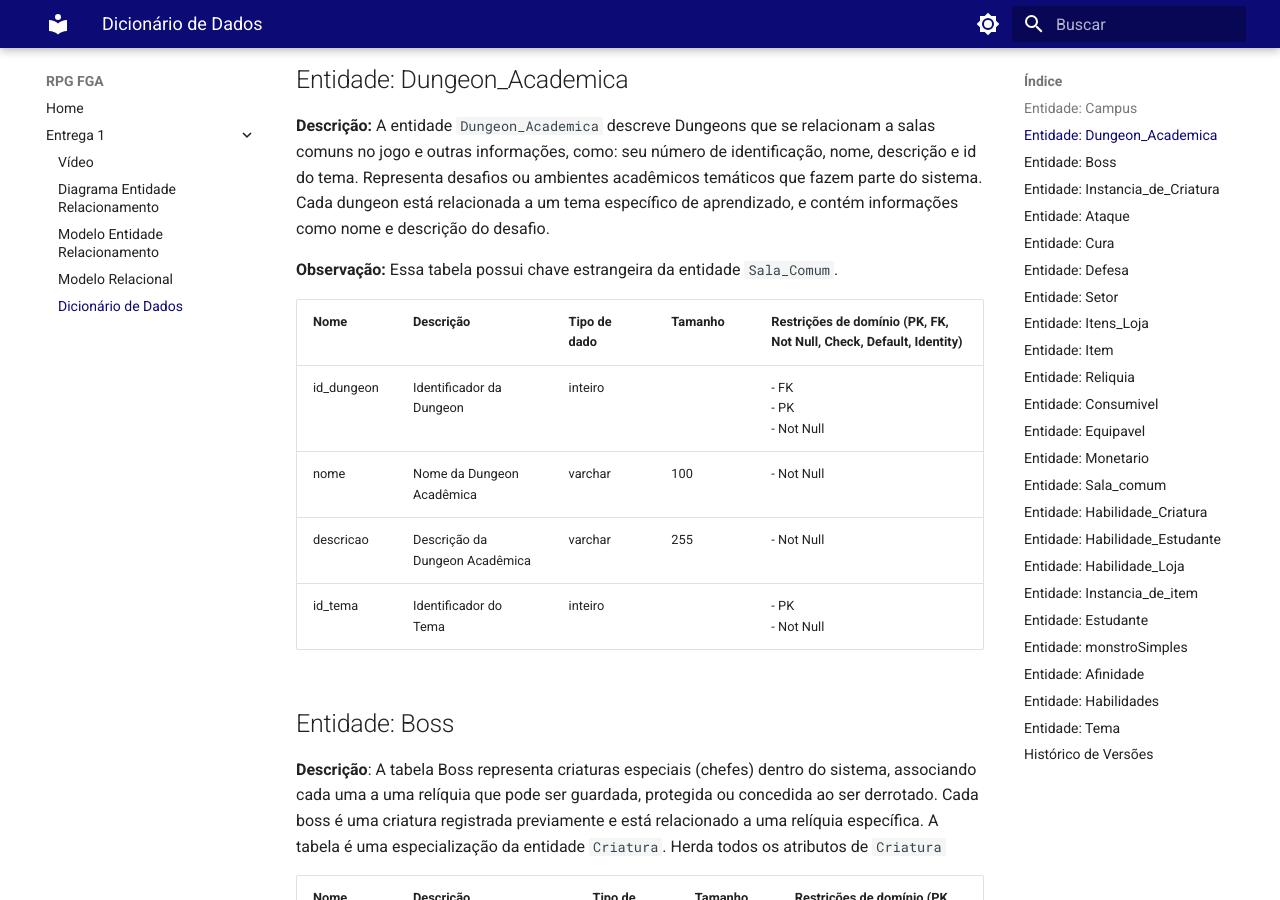
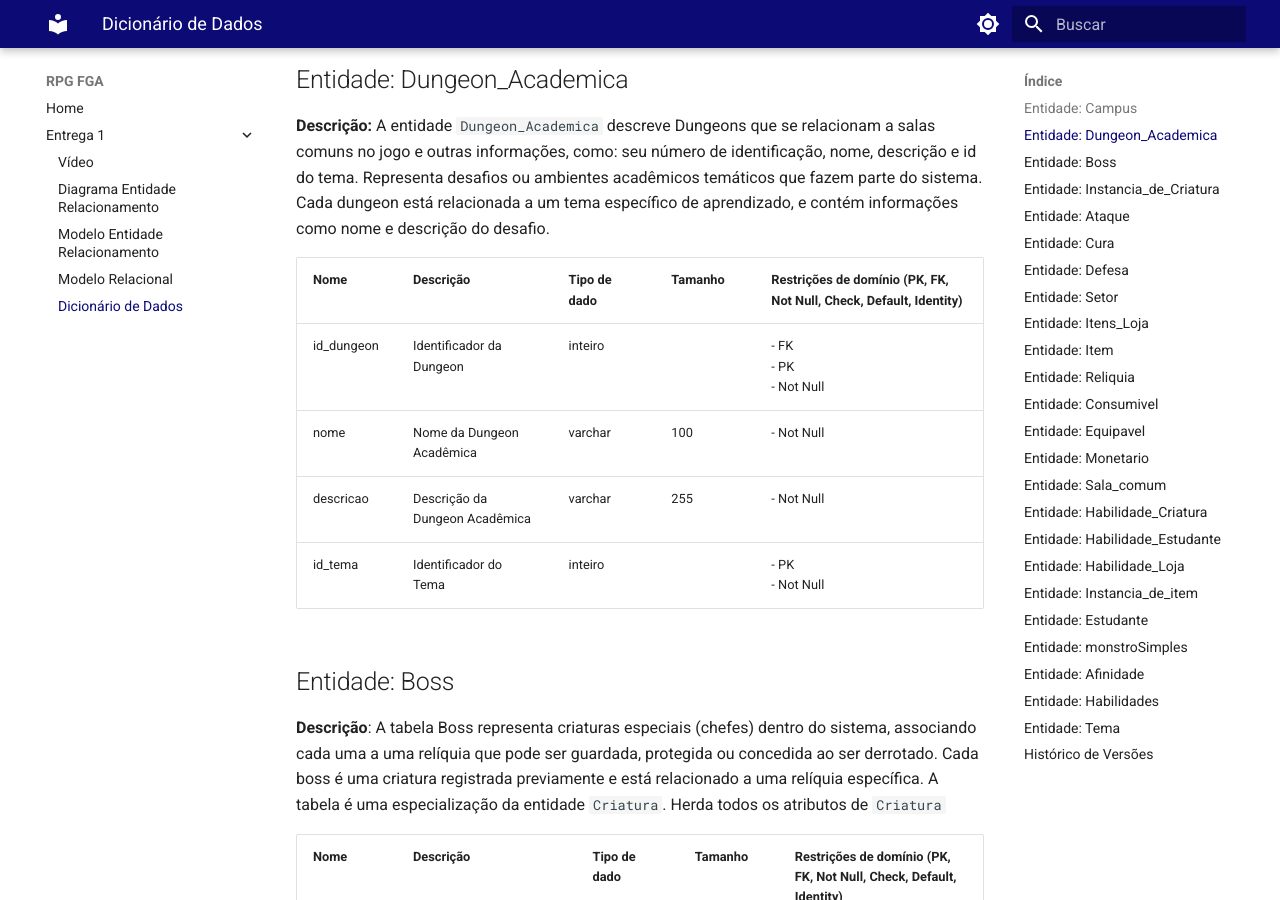
Before and after one commit to SBD1/2025.1_RPG_FGA, an MkDocs documentation site: the page built from docs/entrega1/dicionariov1.md, in a window 1280 px wide and 900 px high, scrolled down 796 px. Built offline with MkDocs 1.6.1 and Material for MkDocs 9.7.7, drawn with Linux system fonts in a browser that asks for light colours; some of the changed text lies outside the part shown.

Commit message:
Update dicionariov1.md

```diff
--- a/docs/entrega1/dicionariov1.md
+++ b/docs/entrega1/dicionariov1.md
@@ -17,7 +17,6 @@
 
 **Descrição:** A entidade `Dungeon_Academica` descreve Dungeons que se relacionam a salas comuns no jogo e outras informações, como: seu número de identificação, nome, descrição e id do tema. Representa desafios ou ambientes acadêmicos temáticos que fazem parte do sistema. Cada dungeon está relacionada a um tema específico de aprendizado, e contém informações como nome e descrição do desafio.
 
-**Observação:** Essa tabela possui chave estrangeira da entidade `Sala_Comum`.
 
 | Nome       | Descrição                                            | Tipo de dado | Tamanho | Restrições de domínio (PK, FK, Not Null, Check, Default, Identity) |
 | ---------- | ---------------------------------------------------- | ------------ | ------- | ------------------------------------------------------------------ |
@@ -72,8 +71,6 @@
 ## Entidade: Defesa
 
 **Descrição:** A entidade `Defesa` descreve o tipo de defesa, que está ligado a uma habilidade. Possui informação de dano mitigado e herda todos os atributos de habilidade.
-
-**Observação:**** Essa tabela não possui chave estrangeira.
 
 | Nome         | Descrição                                                 | Tipo de dado | Tamanho | Restrições de domínio (PK, FK, Not Null, Check, Default, Identity) |
 | ------------ | --------------------------------------------------------- | ------------ | ------- | ------------------------------------------------------------------ |
@@ -246,7 +243,6 @@
 
 **Descrição:** A tabela Afinidade armazena o relacionamento entre estudantes e temas, representando o nível de domínio que cada estudante possui sobre determinado tema. Cada registro representa uma afinidade única entre um estudante e um tema. Esta tabela possui chave primária composta e duas chaves estrangeiras, referenciando as tabelas Estudante e Tema.
 
-**Observação:** A tabela estudante tem chave estrageira desta entidade.
 
 | Nome | Descrição | Tipo de dado | Tamanho | Restrições de domínio (PK, FK, Not Null, Check, Default, Identity) |
 | ---- | --------- | ------------ | ------- | ------------------------------------------------------------------ |
```
